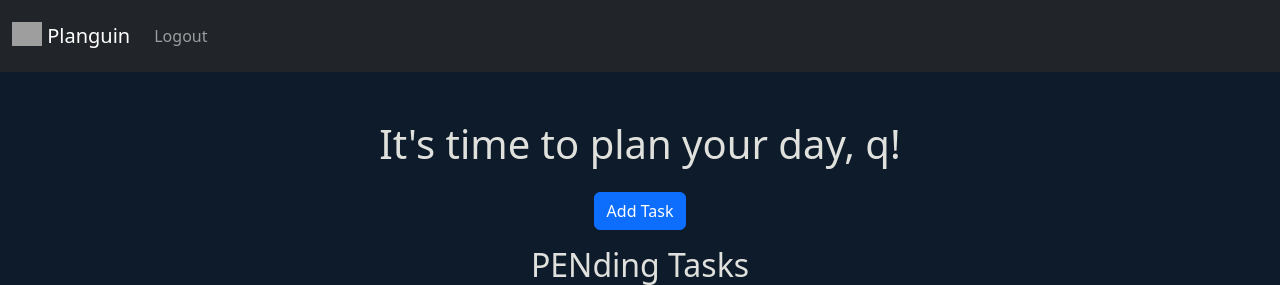
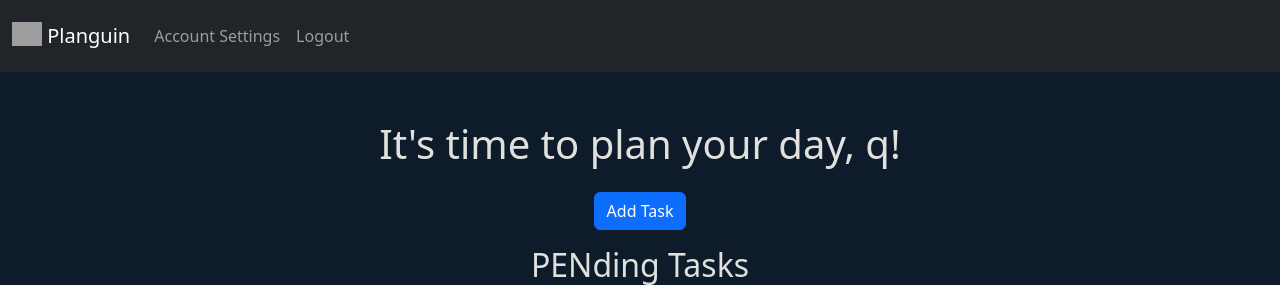
Before and after one commit to hudmhelmi/planguin, a Flask app: page / in a window 1280 px wide. Shown: the top 285 px of the page. Run offline with Flask 3, Linux system fonts and the light colour scheme; a user stored in the database is signed in; data comes from the database, SQL or seed files in the repository; some libraries are stand-ins or nearby versions; grey boxes are pictures that could not be loaded.

Commit message:
Sun, Aug 6, 2023, 3:33 AM +00:00

```diff
--- a/templates/layout.html
+++ b/templates/layout.html
@@ -25,6 +25,7 @@
                 <div class="collapse navbar-collapse" id="navbarNav">
                     <div class="navbar-nav">
                         {% if session["user_id"] %}
+                            <a class="nav-link" href="/change_user">Account Settings</a>
                             <a class="nav-link" href="/logout">Logout</a>
                         {% else %}
                             <a class="nav-link" href="/register">Register</a>
```
